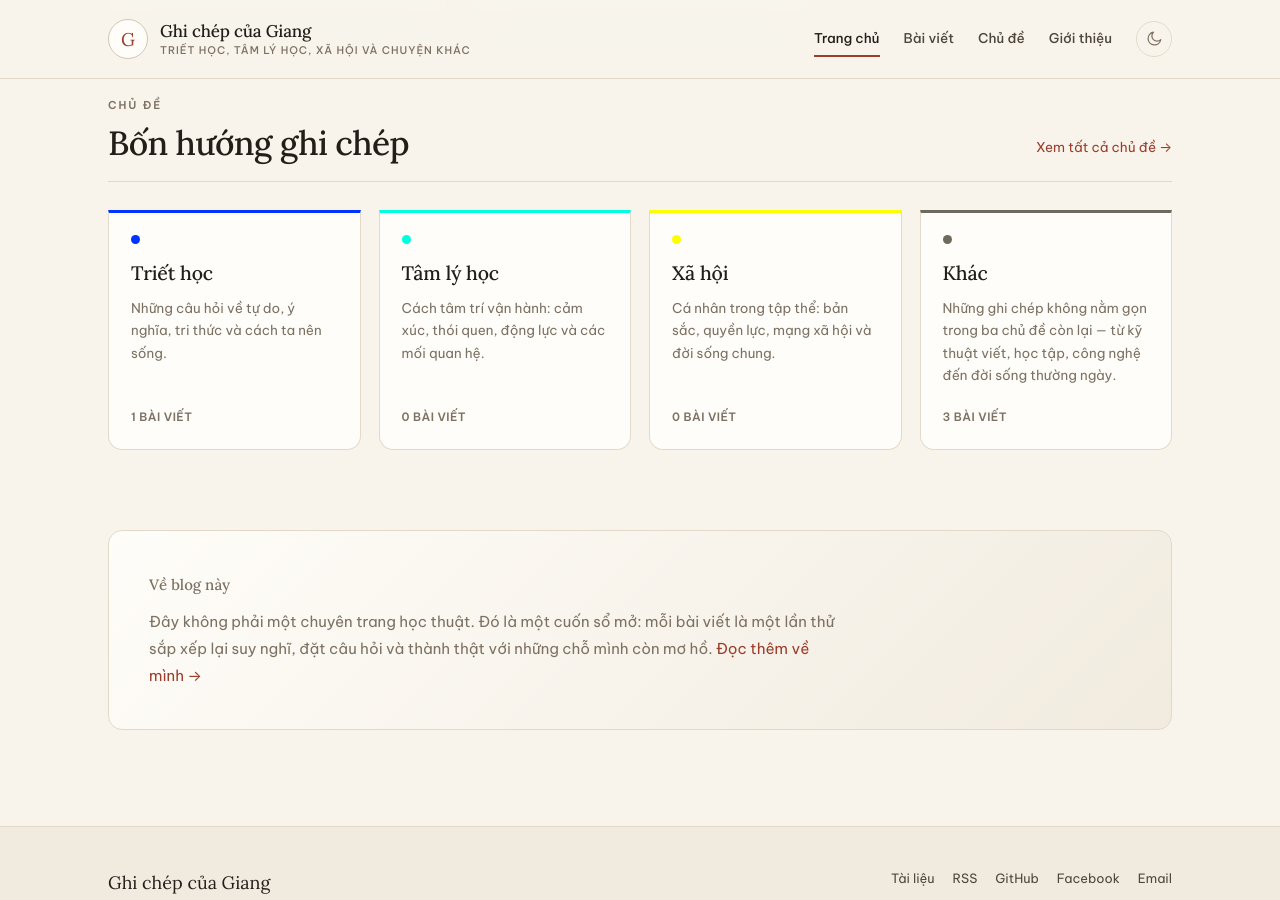
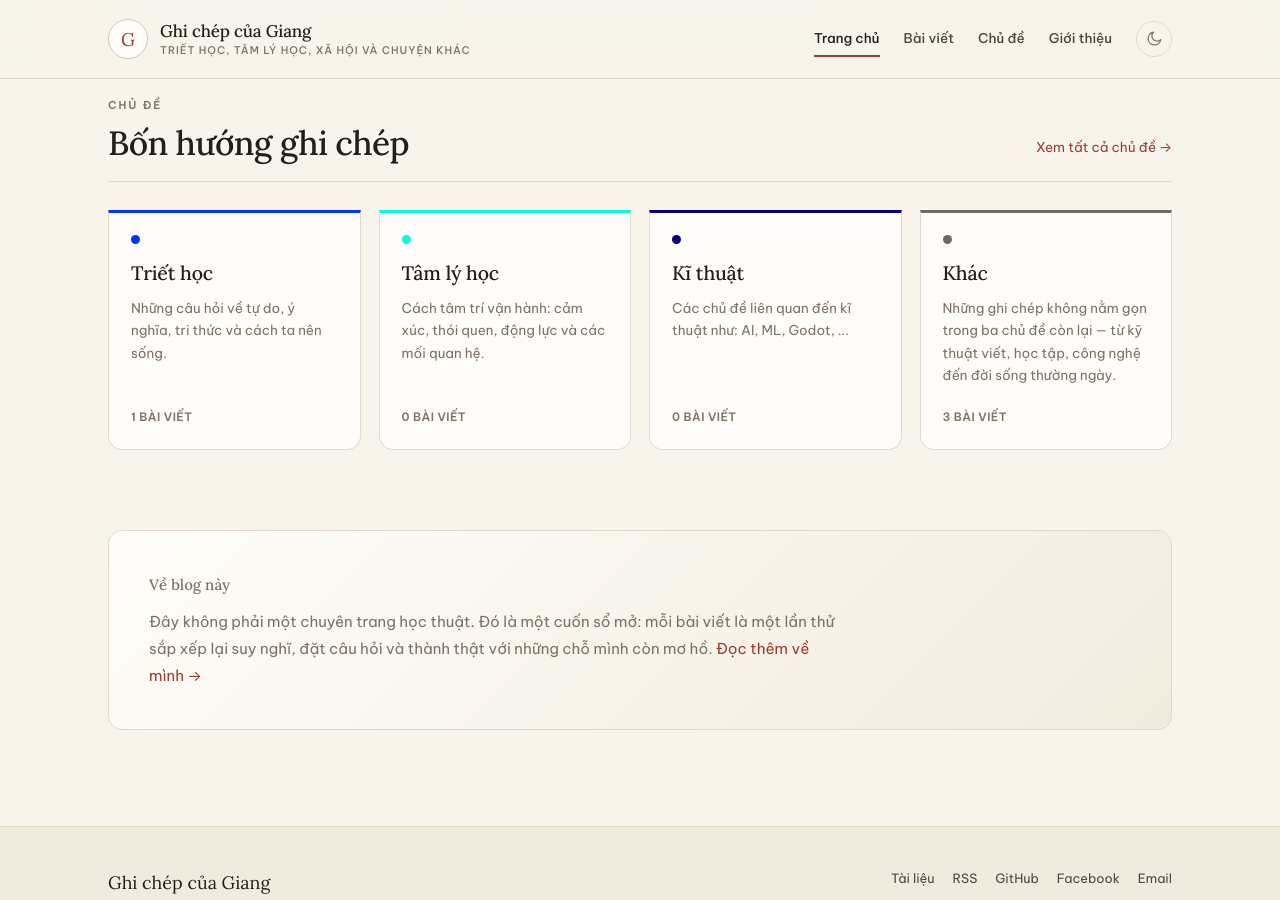
Before and after one commit to HiGiangcoder/HiGiangcoder.github.io, a Jekyll site: the page built from index.md, in a window 1280 px wide and 900 px high, scrolled down 1563 px. Built offline with Jekyll 4.4.1, drawn with Linux system fonts in a browser that asks for light colours.

Commit message:
Xóa topic xa-hoi, thay bằng topic ki-thuat

```diff
--- a/_data/topics.yml
+++ b/_data/topics.yml
@@ -7,11 +7,10 @@
   color: '#00ffe1'
   description: 'Cách tâm trí vận hành: cảm xúc, thói quen, động lực và các mối quan
     hệ.'
-- slug: xa-hoi
-  name: Xã hội
-  color: '#fbff00'
-  description: 'Cá nhân trong tập thể: bản sắc, quyền lực, mạng xã hội và đời sống
-    chung.'
+- slug: ki-thuat
+  name: Kĩ thuật
+  color: '#08007a'
+  description: 'Các chủ đề liên quan đến kĩ thuật như: AI, ML, Godot, ...'
 - slug: khac
   name: Khác
   color: '#6f6a5f'
```
Also changed, not shown: chu-de/xa-hoi.md (deleted, +0 -6 lines).
